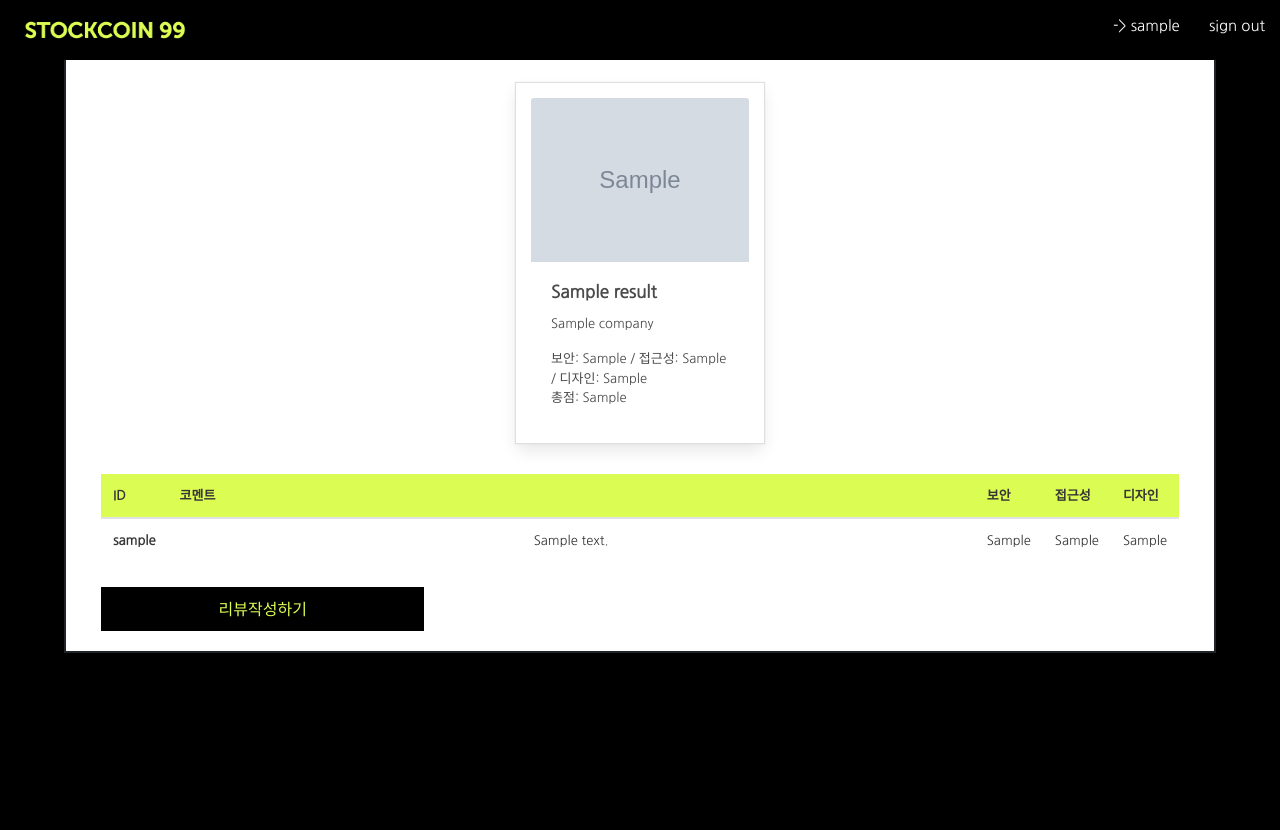
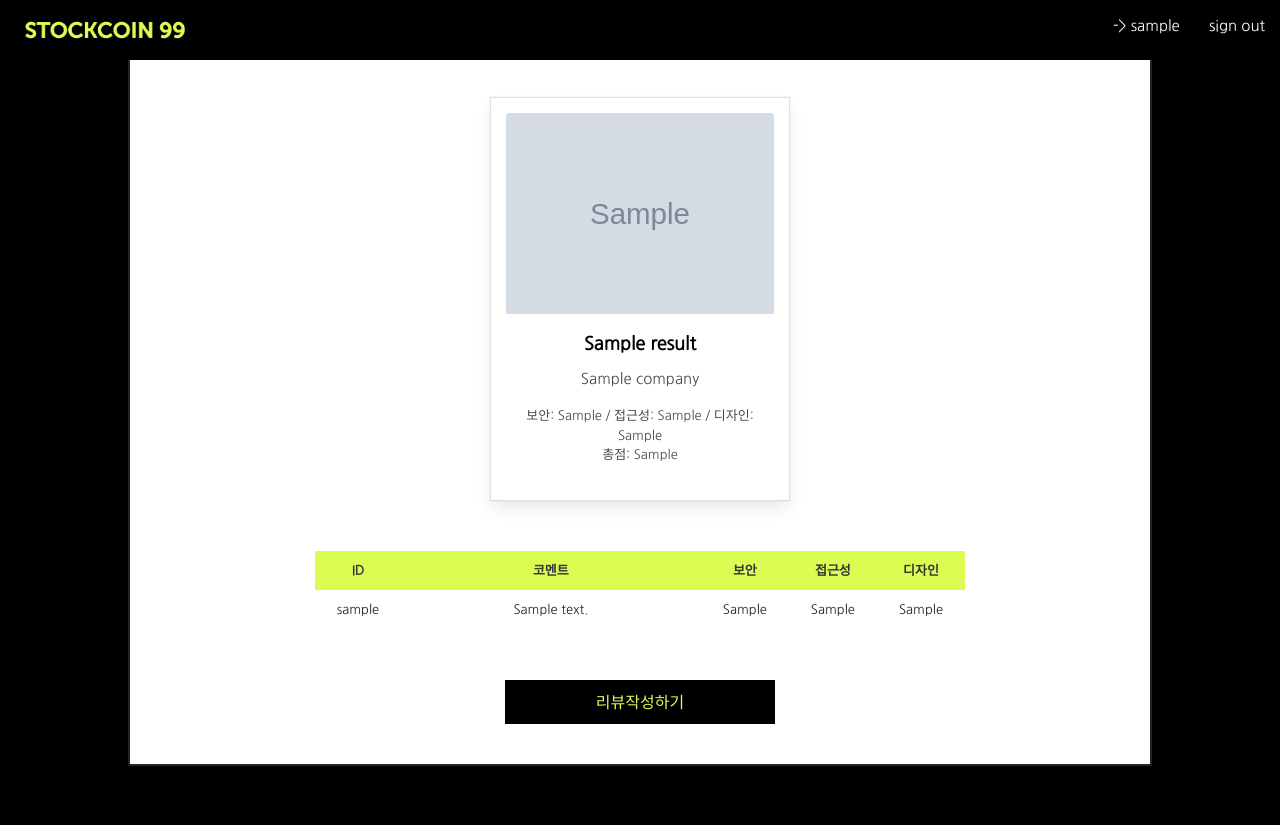
Before and after one commit to soujinko/project01_team4, a Flask app: template templates/detail.html in a window 1280 px wide. Run offline with Flask 2, Linux system fonts and the light colour scheme; the template is opened without the code that fills it: most values are stand-ins (such as "Sample title", 1, 10 or a date in 2020); grey boxes marked "Sample" are stand-in pictures; some libraries are stand-ins or nearby versions.

Commit message:
앱 리뷰 포스팅 페이지

```diff
--- a/templates/detail.html
+++ b/templates/detail.html
@@ -58,6 +58,18 @@
             let star2 = $('#select2').val()
             let star3 = $('#select3').val()
 
+            if(comment.length == 0){
+                    alert("리뷰를 작성해 주세요.");
+                    $("post-comment").focus();
+                    return false;
+            }
+            if(star1 == '' | star2 == '' |star3 == '' ){
+                    alert("빠진 점수가 있습니다.");
+                    $("post-comment").focus();
+                    return false;
+            }
+
+            else{
                 $.ajax({
                     type: "POST",
                     url: "/review",
@@ -74,6 +86,9 @@
                         window.location.reload()
                 }
             })
+
+
+            }
         }
 
         function openClose(user_name) {
@@ -83,10 +98,10 @@
             }
             if ($("#post-box").css("display") == "none") {
                 $("#post-box").show();
-                $("#btn-post-box").text("리뷰작성닫기");
+                $("#reviewbtn").hide();
+
             } else {
                 $("#post-box").hide();
-                $("#btn-post-box").text("리뷰작성하기");
             }
         }
 
@@ -174,20 +189,21 @@
         }
          button:hover {
             width: 30%;
-            background-color: #DBFC52;
-            border: 0px solid;
-            border-radius: 0;
-            color: black;
             padding:  10px;
             text-weight: 2px border;
+            margin: 0px 0px 10px 0px;
+            background-color: #DBFC52;
+            color: black;
         }
 
         .card-one {
             border: 2px solid;
-        margin: 30px auto;
-        padding: 20px;
-        width: 90%;
+            margin: 25px auto;
+            padding: 40px 60px;
+            width: 80%;
             background-color: white;
+            text-align: center;
+
 
         }
          .card {
@@ -195,10 +211,98 @@
                 padding: 15px;
                 box-sizing: border-box;
                 border-radius: 0;
+                width: 300px;
+                margin: 0px auto 0px auto;
+            }
+         #post-box {
+            width: 700px;
+            margin: 10px auto;
+            padding: 20px;
+        }
 
+        button:focus{
+            border: none;
+            outline:none;
+        }
+        a{
+            text-decoration:none !important ;
+            color :#DBFC52;
+        }
+        a:hover {
+            text-decoration:none !important;
+            color: black;
+        }
+        .tablebar{
+            width: 80%;
+            font-size: 20px;
+            margin: 50px auto;
+        }
+        .col{
+            width: 300px;
+        }
+        th{
+            text-align: center;
+            font-size: 13px;
+            padding: 10px;
+        }
+
+        td{
+            font-size: 13px;
+            padding: 10px;
+        }
+        table {
+            font-size: 13px;
+            text-align: center;
+            width: 650px;
+            margin: 20px auto;
+        }
+
+        .comment{
+            padding: 5px;
+        }
+        tr{
+            margin: 5px auto;
+        }
+        textarea{
+            padding: 20px 15px;
+            width: 90%;
+        }
+        .parent{
+            padding: 3px;
         }
 
 
+        .first {
+            float: left;
+            width:30%;
+            box-sizing: border-box;
+        }
+
+        .second{
+            float: left;
+            margin-left: 5%;
+            width:30%;
+            box-sizing: border-box;
+        }
+
+        .third{
+            float: right;
+            width:30%;
+            box-sizing: border-box;
+        }
+        .reviewbtn{
+            margin-top: 25px;
+        }
+        .reviewbtn:hover{
+            margin-top: 25px;
+        }
+        #title {
+            color: black;
+        }
+        #title:hover {
+            color: black;
+            border-bottom: 2px solid black;
+        }
     </style>
 
     </head>
@@ -236,23 +340,19 @@
 {#부트스트랩 #}
 <div class="container"  style="justify-content: center; padding-top: 30px;">
 
-    <div style="width: 250px; margin: 0px auto 0px auto;" class="card">
+    <div class="card">
         <img class="card-img-top" src="{{ result.image_url }}" alt="Card image cap">
         <div class="card-body">
-            <h5 class="card-title" style="font-size: 17px; font-weight: bold">{{ result.app_name }}</h5>
-            <p class="card-text" style="font-size: 13px;">{{ result.company }}</p>
-            {% if  star4 %}
+            <h5 class="card-title" style="font-size: 18px; font-weight: bold"><a href="{{ result.google_url }}" id="title">{{ result.app_name }}</a></h5>
+            <p class="card-text" style="font-size: 15px;">{{ result.company }}</p>
             <p class="card-text" style="font-size: 13px;">보안: {{ star1 }} / 접근성: {{ star2 }} / 디자인: {{ star3 }} <br> 총점: {{ star4 }}</p>
-            {% else %}
-            <p class="card-text" style="font-size: 13px;">앱을 평가해 주세요!</p>
-            {% endif %}
 
         </div>
     </div>
 
-
-        <table class="table" style="font-size: 13px; margin-top: 30px; text-align: center">
-            <thead style="background-color: #DBFC52; white-space:nowrap;">
+    <div class="tablebar" >
+        <table>
+            <thead style="; padding: 5px; background-color: #DBFC52; white-space:nowrap;">
             <tr >
                 <th scope="col">ID</th>
                 <th class="col" scope="col">코멘트</th>
@@ -265,7 +365,7 @@
             <tbody>
             {% for i in result2 %}
             <tr>
-                <th scope="row">{{ i.username }}</th>
+                <td>{{ i.username }}</td>
                 <td>{{ i.comment }}</td>
                 <td>{{ i.star1 }}</td>
                 <td>{{ i.star2 }}</td>
@@ -277,11 +377,16 @@
 
             </tbody>
         </table>
+    </div>
 
+</div>
+
+    <div class="reviewbtn_wrap">
+    <div class="reviewbtn_wrap">
         {% if user_info %}
-    <button type="button" class="buttonwrap" onclick="openClose('{{ user_info.username }}')">리뷰작성하기</button>
+            <a href="#target"><button type="button" class="buttonwrap" id="reviewbtn" onclick="openClose('{{ user_info.username }}')">리뷰작성하기</button></a>
         {% else %}
-<button type="button" class="buttonwrap" onclick="alert('로그인 후 작성해 주세요')">리뷰작성하기</button>
+            <a href="#target"><button type="button" class="buttonwrap" id="reviewbtn" onclick="alert('로그인 후 작성해 주세요')">리뷰작성하기</button></a>
         {% endif %}
     </div>
 
@@ -290,50 +395,58 @@
     <div id="post-box" style="display:none">
         <div class="comment">
             <br>
-            <a>리뷰 코멘트</a>
+            <a style="font-size: 20px; -webkit-text-stroke: 0.8px black; margin: 10px; ">리뷰작성</a>
             <br>
-            <textarea id="post-comment" class="form-control" rows="4"></textarea>
+            <textarea id="post-comment" style="margin: 10px auto;" class="form-control" rows="4"></textarea>
         </div>
 
-        <div class="left">
-            만족도
-            <select id="select1">
+    <div class="parent">
+
+        <div class="input-group mb-3 first" >
+            <div class="input-group-prepend" >
+                <label class="input-group-text">  보안  </label>
+            </div>
+            <select id="select1" class="custom-select">
+                <option value="" selected disable hidden> -- 평점 --</option>
                 <option value="1">1점</option>
                 <option value="2">2점</option>
                 <option value="3">3점</option>
                 <option value="4">4점</option>
-                <option value="5" selected>5점</option>
+                <option value="5">5점</option>
             </select>
+        </div>
 
-            <br>
-            <br>
-            실용성
-            <select class="form-select group" id="select2" aria-label="Default select example"
-                    style="display: initial">
+        <div class="input-group mb-3 second">
+            <div class="input-group-prepend">
+                <label class="input-group-text" >실용성</label>
+            </div>
+            <select id="select2" class="custom-select">
+                <option value="" selected disable hidden>-- 평점 --</option>
                 <option value="1">1점</option>
                 <option value="2">2점</option>
                 <option value="3">3점</option>
                 <option value="4">4점</option>
-                <option value="5" selected>5점</option>
+                <option value="5">5점</option>
             </select>
+        </div>
 
-            <br>
-            <br>
 
+        <div class="input-group mb-3 third">
+            <div class="input-group-prepend">
+                <label class="input-group-text" >디자인</label>
             </div>
-        <div class="right">
-            접근성
-            <select class="form-select group" id="select3" aria-label="Default select example"
-                    style="display: initial">
+            <select id="select3" class="custom-select">
+                <option value="" selected disable hidden>-- 평점 --</option>
                 <option value="1">1점</option>
                 <option value="2">2점</option>
                 <option value="3">3점</option>
                 <option value="4">4점</option>
-                <option value="5" selected>5점</option>
+                <option value="5">5점</option>
             </select>
+        </div>
+    </div>
 
-        </div>
-        <button type="button" class="reviewbtn" onclick="postReview('{{ user_info.username }}')">리뷰저장</button>
+        <button type="button" class="reviewbtn" onclick="postReview('{{ user_info.username }}')"><a name="target">리뷰저장</a></button>
     </div>
 {% endif %}
 
```
Lines whose indentation alone changed are shown as unchanged.
